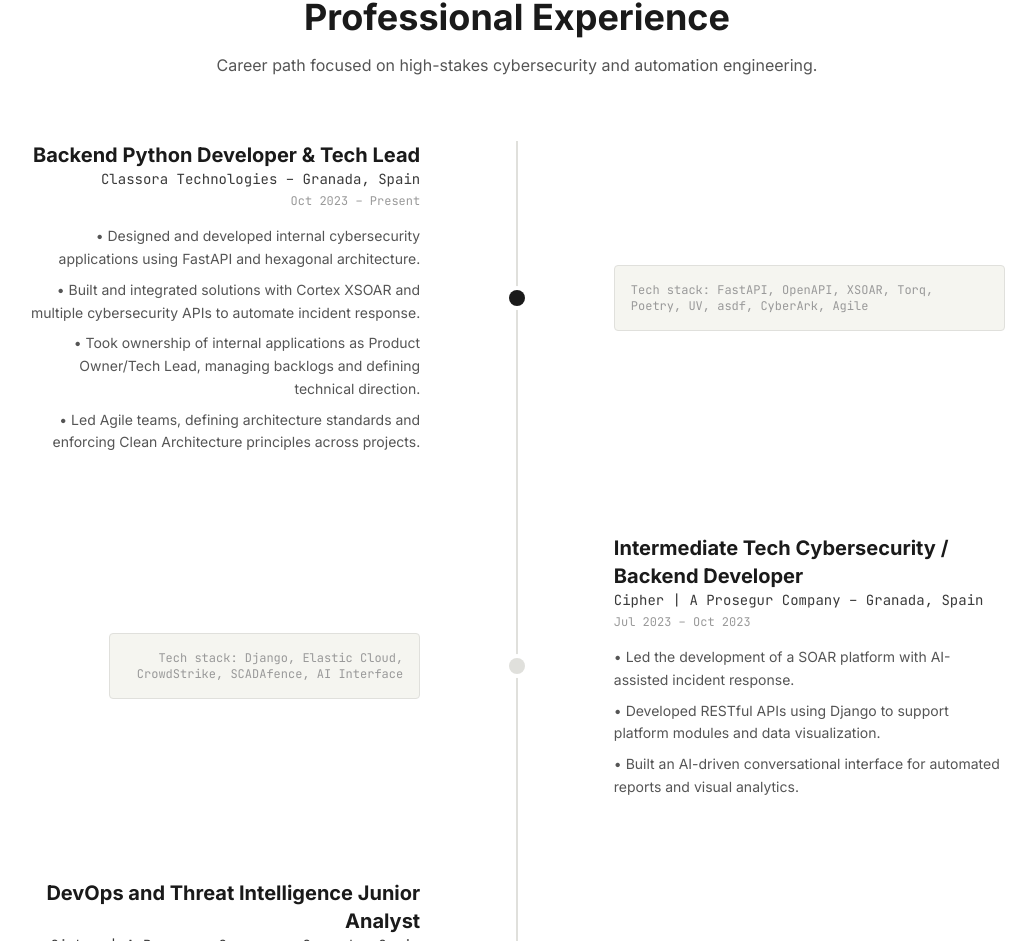
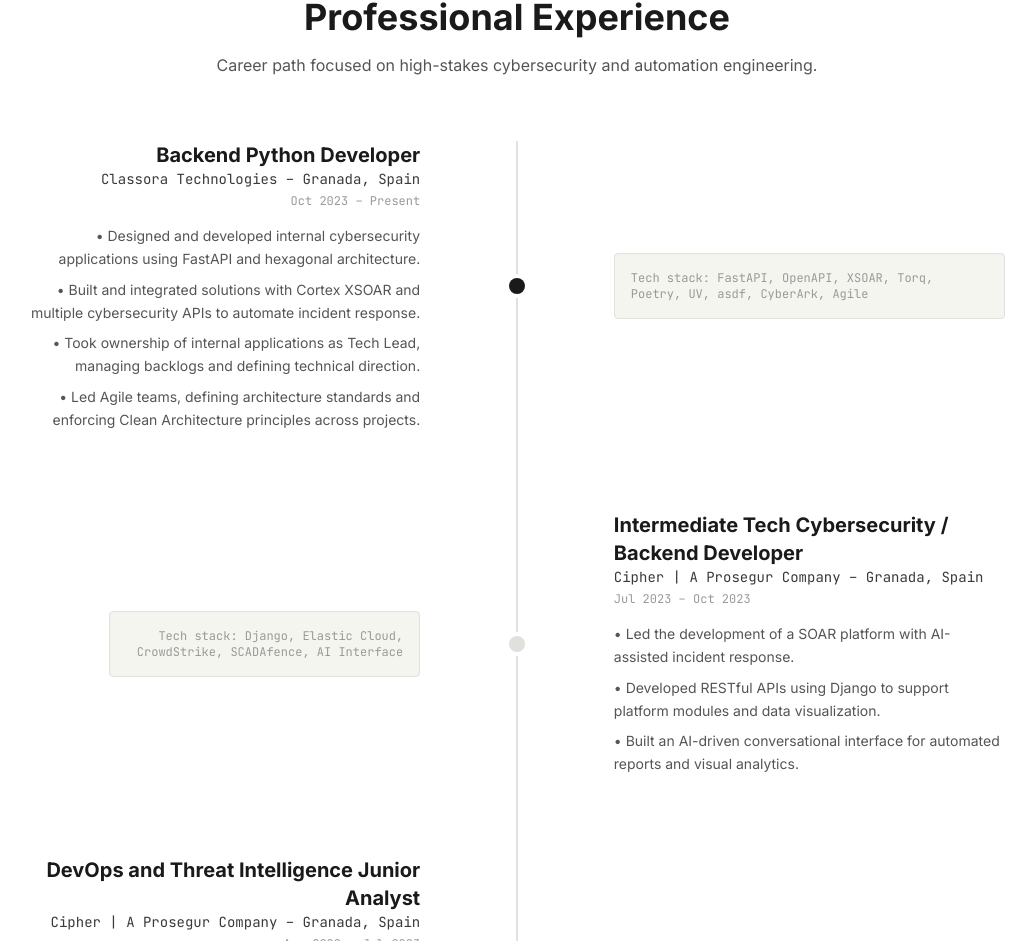
Before and after one commit to j4ngx/portfolio, a React (Vite) app: page / in a window 1280 px wide. Shown: the part 1091-2032 px from the top of the page, without its empty margins (123-1159 px from the left). Built offline with nearby package versions, Linux system fonts and the light colour scheme.

Commit message:
fix(data): 🐛 update Classora experience title and bullet (#1)
* Remove '& Tech Lead' from job title for accuracy
* Simplify 'Product Owner/Tech Lead' to 'Tech Lead' in bullet point

Co-authored-by: Jose Navarro <joseang@ext.inditex.com>

```diff
--- a/src/data/portfolio.ts
+++ b/src/data/portfolio.ts
@@ -32,14 +32,14 @@
 export const EXPERIENCES: Experience[] = [
   {
     id: 'classora',
-    title: 'Backend Python Developer & Tech Lead',
+    title: 'Backend Python Developer',
     company: 'Classora Technologies',
     location: 'Granada, Spain',
     period: 'Oct 2023 – Present',
     bullets: [
       'Designed and developed internal cybersecurity applications using FastAPI and hexagonal architecture.',
       'Built and integrated solutions with Cortex XSOAR and multiple cybersecurity APIs to automate incident response.',
-      'Took ownership of internal applications as Product Owner/Tech Lead, managing backlogs and defining technical direction.',
+      'Took ownership of internal applications as Tech Lead, managing backlogs and defining technical direction.',
       'Led Agile teams, defining architecture standards and enforcing Clean Architecture principles across projects.',
     ],
     techStack: 'FastAPI, OpenAPI, XSOAR, Torq, Poetry, UV, asdf, CyberArk, Agile',
```
